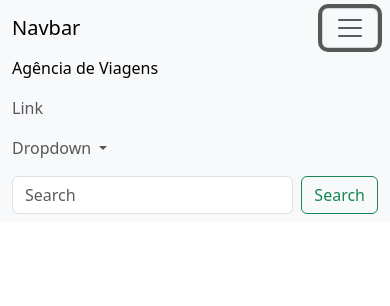
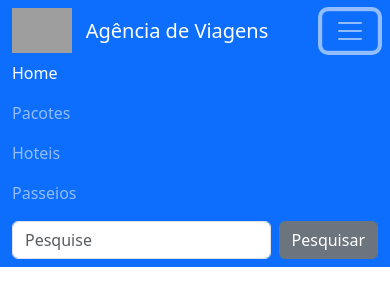
Before and after one commit to FelipePaterni/bootcamp-devjr-modulo4-projeto-travel-agency, a plain HTML site: page index.html in a window 390 px wide. Both pictures are taken after a click on the button "Toggle navigation". Drawn offline with nearby package versions, Linux system fonts and the light colour scheme; grey boxes are pictures that could not be loaded.

Commit message:
closes #3 - 🎨  refactor: update navbar structure and styling for improved layout and responsiveness

```diff
--- a/index.html
+++ b/index.html
@@ -1,60 +1,54 @@
 <!DOCTYPE html>
 <html lang="en">
-
   <head>
     <meta charset="UTF-8" />
     <meta name="viewport" content="width=device-width, initial-scale=1.0" />
     <title>Document</title>
     <!-- Bootstrap CSS -->
-     <link rel="stylesheet" href="/styles/style.css">
-    <link href="https://cdn.jsdelivr.net/npm/bootstrap@5.3.2/dist/css/bootstrap.min.css" rel="stylesheet" />
+    <link rel="stylesheet" href="/styles/style.css" />
+    <link
+      href="https://cdn.jsdelivr.net/npm/bootstrap@5.3.2/dist/css/bootstrap.min.css"
+      rel="stylesheet"
+    />
   </head>
 
   <body>
+      <nav class="navbar navbar-expand-lg navbar-dark bg-primary">
+    <div class="container-fluid">
+      <img src="https://raw.githubusercontent.com/bootcampfullstack/bootcamp-devjr-modulo4-projeto-travel-agency/refs/heads/main/images/logo.png" width="60" alt="Logo" class="me-2" />
 
-<nav class="navbar navbar-expand-lg bg-body-tertiary">
-
-  <div class="container-fluid">
-    <a class="navbar-brand" href="#">Navbar</a>
-    <button class="navbar-toggler" type="button" data-bs-toggle="collapse" data-bs-target="#navbarSupportedContent" aria-controls="navbarSupportedContent" aria-expanded="false" aria-label="Toggle navigation">
+      <a class="navbar-brand me-5" href="#">Agência de Viagens</a>
+      <button class="navbar-toggler" type="button" data-bs-toggle="collapse" data-bs-target="#navbarSupportedContent"
+        aria-controls="navbarSupportedContent" aria-expanded="false" aria-label="Toggle navigation">
         <span class="navbar-toggler-icon"></span>
       </button>
       <div class="collapse navbar-collapse" id="navbarSupportedContent">
         <ul class="navbar-nav me-auto mb-2 mb-lg-0">
           <li class="nav-item">
-          <a class="nav-link active" aria-current="page" href="#">Agência de Viagens</a>
+            <a class="nav-link active" aria-current="page" href="index.html">Home</a>
+          </li>
+          <li class="nav-item">
+            <a class="nav-link" aria-current="page" href="pacotes.html">Pacotes</a>
+          </li>
+          <li class="nav-item">
+            <a class="nav-link" aria-current="page" href="hoteis.html">Hoteis</a>
+          </li>
+          <li class="nav-item">
+            <a class="nav-link" aria-current="page" href="passeios.html">Passeios</a>
           </li>
 
-        <li class="nav-item">
-          <a class="nav-link" href="#">Link</a>
-        </li>
-
-        <li class="nav-item dropdown">
-          <a class="nav-link dropdown-toggle" href="#" role="button" data-bs-toggle="dropdown" aria-expanded="false">
-            Dropdown
-          </a>
-          <ul class="dropdown-menu">
-            <li><a class="dropdown-item" href="#">Action</a></li>
-            <li><a class="dropdown-item" href="#">Another action</a></li>
-            <li><hr class="dropdown-divider"></li>
-            <li><a class="dropdown-item" href="#">Something else here</a></li>
-          </ul>
-        </li>
 
         </ul>
         <form class="d-flex" role="search">
-        <input class="form-control me-2" type="search" placeholder="Search" aria-label="Search"/>
-        <button class="btn btn-outline-success" type="submit">Search</button>
+          <input class="form-control me-2" type="search" placeholder="Pesquise" aria-label="Pesquise">
+          <button class="btn btn-secondary" type="submit">Pesquisar</button>
         </form>
       </div>
     </div>
   </nav>
 
-
-
     <script src="/scripts/script.js"></script>
     <!-- Bootstrap JS Bundle (optional, for components that require JS) -->
     <script src="https://cdn.jsdelivr.net/npm/bootstrap@5.3.2/dist/js/bootstrap.bundle.min.js"></script>
   </body>
-
 </html>
```
Also changed, not shown: assets/logo.png (added). Lines whose indentation alone changed are shown as unchanged.
